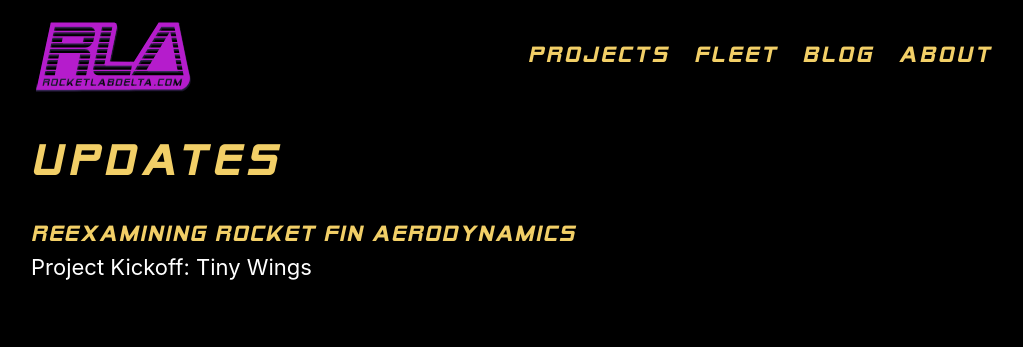
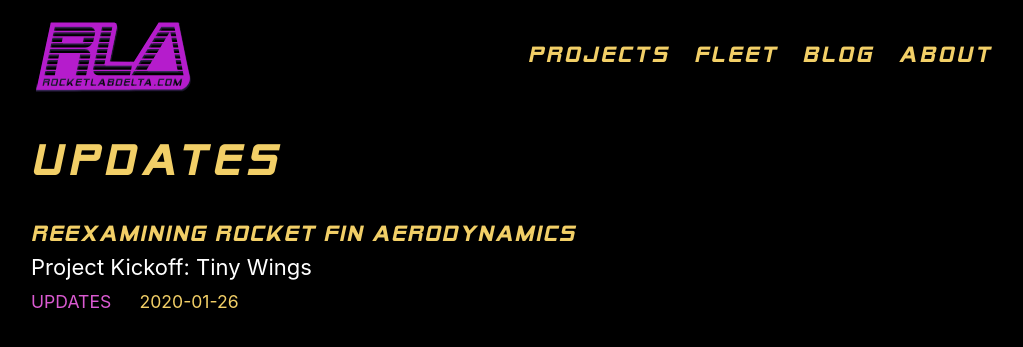
Before and after one commit to rocketlabdelta/rocketlabdelta.com, a Jekyll site: the page built from _category/updates.md, in a window 1280 px wide. Shown: the top 347 px of the page, without its empty margins (125-1148 px from the left). Built offline with Jekyll 4.4.1, drawn with Linux system fonts in a browser that asks for light colours.

Commit message:
Adding post metadata to category pages too

```diff
--- a/_layouts/category.html
+++ b/_layouts/category.html
@@ -9,6 +9,17 @@
       <span class="post-title">{{ post.title }}</span>
       {{ post.description }}
     </a>
+    <nav>
+      <ul class="post-meta">
+      {% assign sortedCategories = post.categories | sort %}
+      {% for category in sortedCategories %}
+      <li>
+        <a class="post-tag" href="{{ category | absolute_url }}"><small>{{ category }}</small></a>
+      </li>
+      {% endfor %}
+      <li class="post-date"><small>{{ post.date | date: "%Y-%m-%d" }}</small></li>
+      </ul>
+    </nav>
   </li>
   {% endfor %}
 </ul>
--- a/sw.js
+++ b/sw.js
@@ -12,7 +12,7 @@
 (function () {
   'use strict'
 
-  const version = 'v2020-02-12T13:30:00::'
+  const version = 'v2020-02-12T14:00:00::'
   const staticCacheName = version + 'static'
   const pagesCacheName = version + 'pages'
   const imagesCacheName = version + 'images'
```
